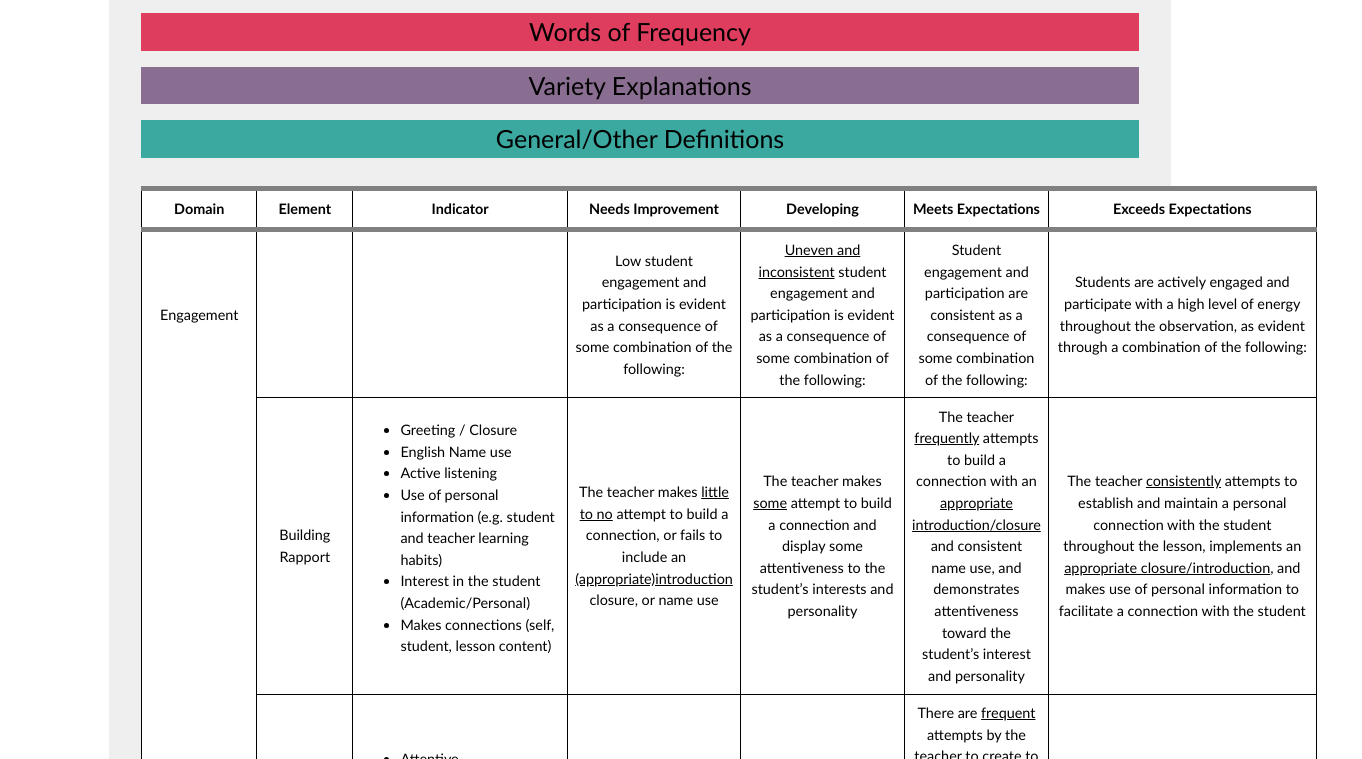
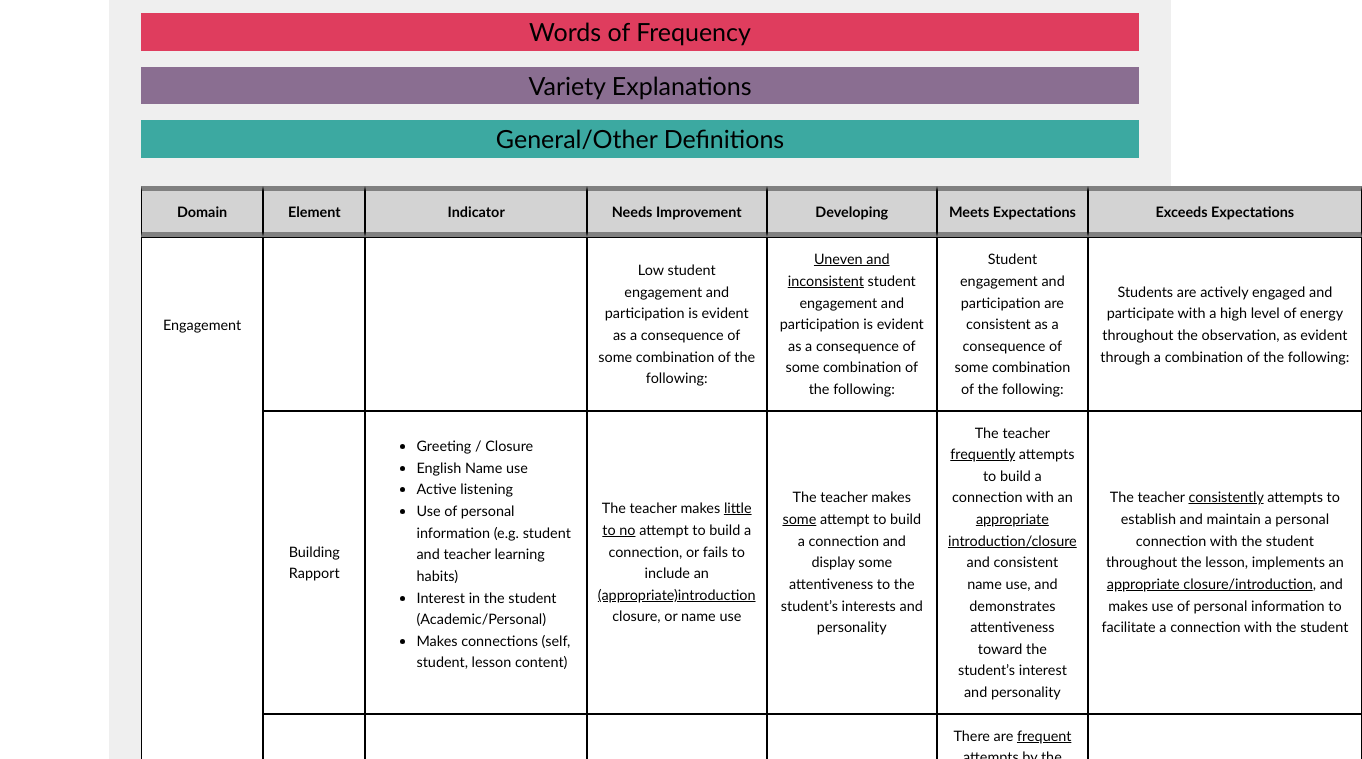
Before and after one commit to ASOTQA/BB, a plain HTML site: page Rubric.html in a window 1280 px wide. Shown: the part 341-1100 px from the top of the page, 1362 px wide, since content can reach past the window. Drawn offline with nearby package versions, Linux system fonts and the light colour scheme.

Commit message:
Sticky table headers

```diff
--- a/Rubric.html
+++ b/Rubric.html
@@ -53,14 +53,14 @@
                                         </thead>
                                         <tbody>
                                         <tr>
-                                        <td class='domaindesc' style='text-align: center; border-bottom: 1px white;'>Engagement</td>
-                                        <td class='domaindesc text-center'></td>
-                                        <td class='domaindesc text-center'></td>
-                                        <td class='domaindesc text-center'>Low student engagement and participation is evident as a consequence of some combination of the following:</td>
-                                        <td class='domaindesc CellWithComment text-center''><span class="forexplanation">Uneven and inconsistent</span> student engagement and participation is evident as a consequence of some combination of the following:
-                                        <span class="CellCommentFR"><strong>Uneven and Inconsistent:</strong> A mixture of successful/unsuccessful practice</span></td>
-                                        <td class='domaindesc text-center'>Student engagement and participation are consistent as a consequence of some combination of the following:</td>
-                                        <td class='domaindesc text-center'>Students are actively engaged and participate with a high level of energy throughout the observation, as evident through a combination of the following:</td>
+                                        <td style='text-align: center; border-bottom: 1px white;'>Engagement</td>
+                                        <td class=' text-center'></td>
+                                        <td class=' text-center'></td>
+                                        <td class=' text-center'>Low student engagement and participation is evident as a consequence of some combination of the following:</td>
+                                        <td class=' CellWithComment text-center''><span class="forexplanation">Uneven and inconsistent</span> student engagement and participation is evident as a consequence of some combination of the following:
+                                        <span style="top: 50px;" class="CellCommentFR"><strong>Uneven and Inconsistent:</strong> A mixture of successful/unsuccessful practice</span></td>
+                                        <td class=' text-center'>Student engagement and participation are consistent as a consequence of some combination of the following:</td>
+                                        <td class=' text-center'>Students are actively engaged and participate with a high level of energy throughout the observation, as evident through a combination of the following:</td>
                                         </tr>
                                         <tr>
                                         <td style='text-align: center; border-bottom: 1px white; border-top: 1px white'></td>
--- a/Static/site.css
+++ b/Static/site.css
@@ -2,31 +2,42 @@
 	body{
 		font-family: "Trebuchet MS", Verdana, Arial, Helvetica, sans-serif;
 		}
-	.gmisc_table tr:hover th[scope=row], .gmisc_table tr:hover td
-		{
-		  background-color: #D3d5d1;
-		  color: #000;
-		}
+
 	table{
 		padding: 0;
 		margin: 0;
-		border-collapse: collapse;
-		border: 1px solid black;
+        border-collapse: separate;
+        border-spacing: 0;
+		border: 0.5px black;
 		font-size: 0.9em;
 		color: #000;
         background: #ffff;
-        overflow-x:auto;
+        overflow:auto;
 		}
-	th, td{
+	td{
 		border: 1px solid black;
 		padding: 10px;
-		text-align: left;
-		}
-	.gmisc_table th[scope=col]{
-		border-bottom: 2px solid #333;
-		border-right: 2px solid #333;
-		}
-	.gmisc_table th, .gmisc_table td { padding: 0.5em; }
+        text-align: left;
+        position: relative;
+        }
+
+    th {
+        position: sticky;
+        position: -webkit-sticky;
+        top: 0px;
+        background: white;
+        border-bottom: 5px solid black;
+        border-top: 5px solid black;
+        border-left: 1px solid black;
+        border-right: 1px solid black;
+        text-align: center;
+        padding: 10px;
+        background: lightgrey;
+        color: black;
+        z-index: 999;
+        font-size: 1.0em;
+    }
+
 
     .CellWithComment{position:relative;}
 
```
